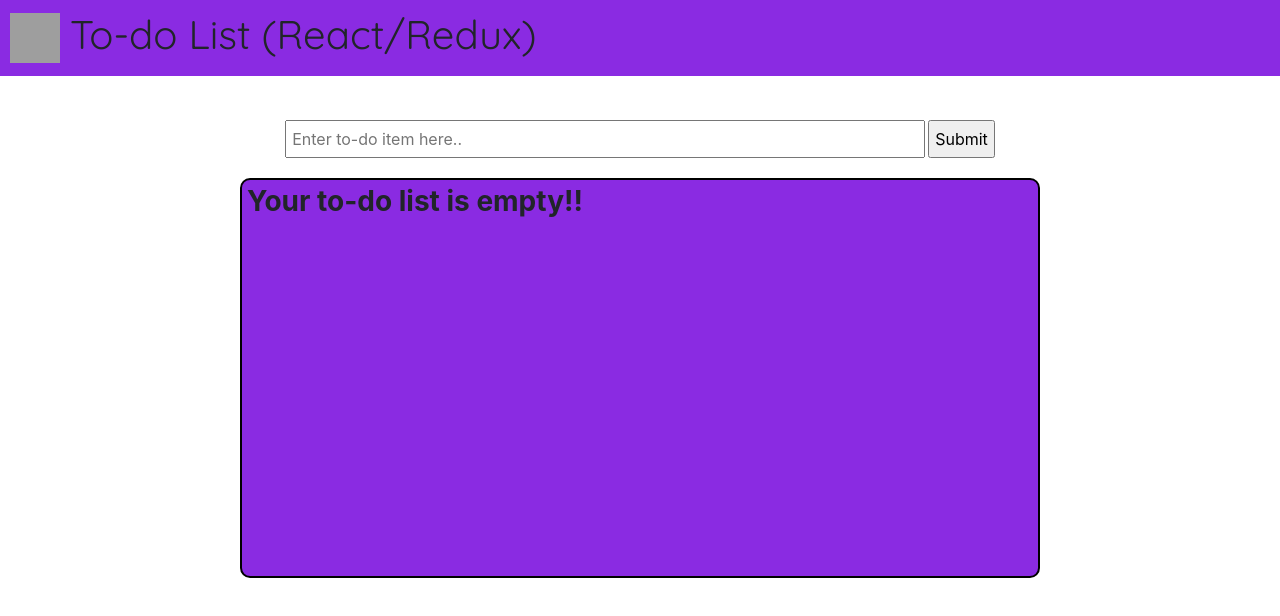
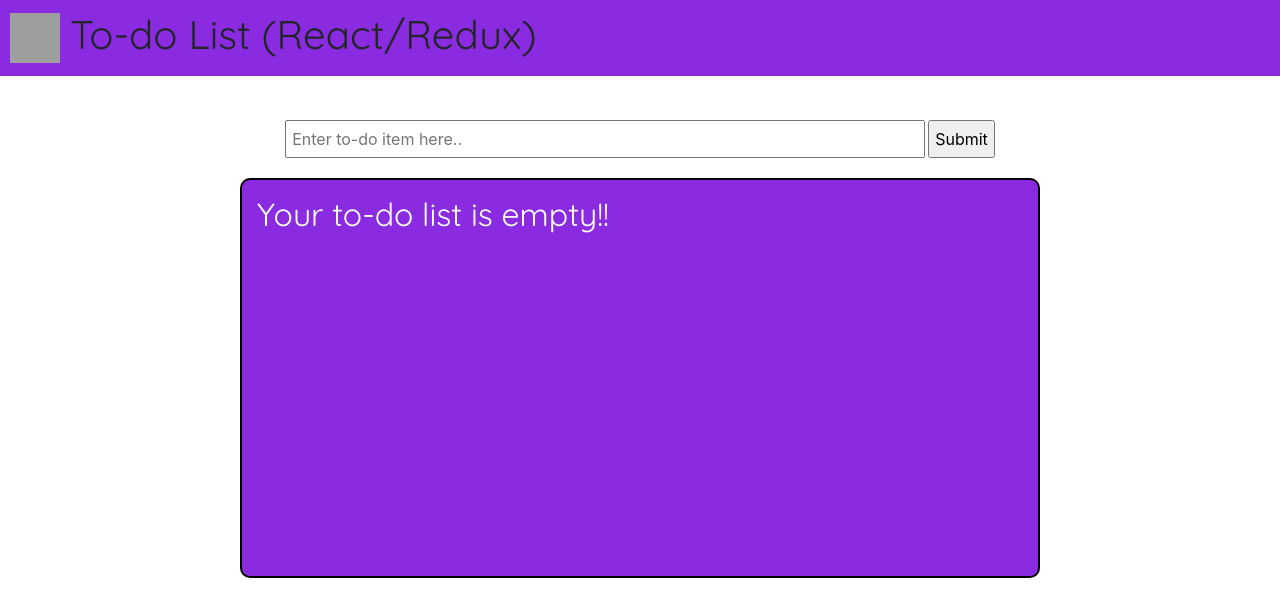
Before and after one commit to YusafOsei-Bonsu/React-ReduxTodoList, a React (Create React App) app: page / in a window 1280 px wide. Shown: the top 616 px of the page. Built offline with nearby package versions, Linux system fonts and the light colour scheme; grey boxes are pictures that could not be loaded.

Commit message:
TodoList changes

```diff
--- a/src/containers/TodoList.jsx
+++ b/src/containers/TodoList.jsx
@@ -13,7 +13,7 @@
                 Otherwise, inform the user that the list is empty.  */}
                 {todos.length > 0 ? todos.map(todo => {
                     return <Todo key={todo.id} task={todo.task} />
-                }) : <h3><strong>Your to-do list is empty!!</strong></h3>}
+                }) : <h2 id="empty-list-txt">Your to-do list is empty!!</h2>}
             </div>
         );
     }
--- a/src/styles/TodoList.css
+++ b/src/styles/TodoList.css
@@ -1,3 +1,5 @@
+@import url('https://fonts.googleapis.com/css2?family=Quicksand&display=swap');
+
 #todo-container {
     display: flex;
     flex-direction: column;
@@ -11,3 +13,10 @@
     border-radius: 10px;
     overflow: auto;
 }
+
+#empty-list-txt {
+    font-family: 'Quicksand', sans-serif;
+    padding-left: 10px;
+    padding-top: 10px;
+    color: #fff;
+}
```
